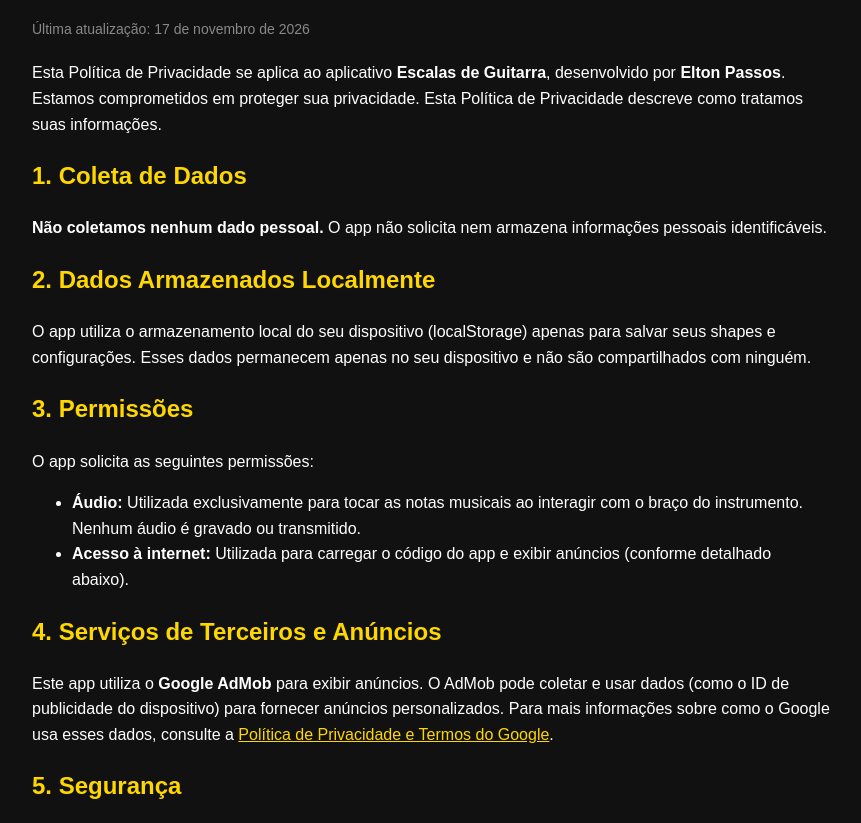
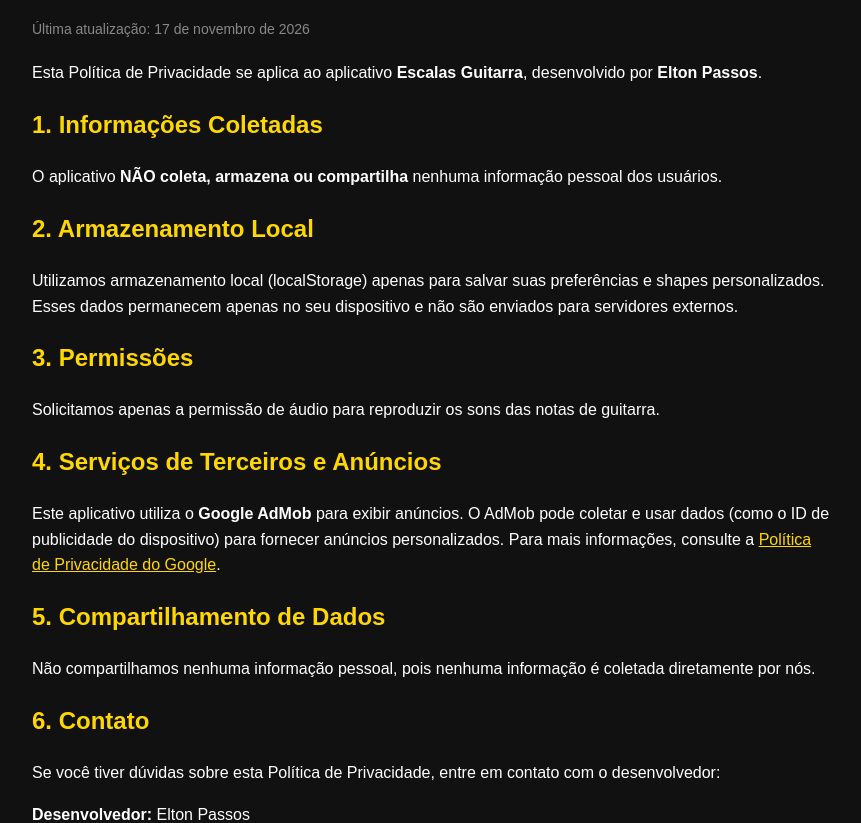
Before and after one commit to EltonesPassos/politica-privacidade, a plain HTML site: page politicadeprivacidade.html in a window 1280 px wide. Shown: the part 96-919 px from the top of the page, without its empty margins (208-1069 px from the left). Drawn offline with Linux system fonts and the light colour scheme.

Commit message:
Update politicadeprivacidade.html

```diff
--- a/politicadeprivacidade.html
+++ b/politicadeprivacidade.html
@@ -3,17 +3,9 @@
 <head>
     <meta charset="UTF-8">
     <meta name="viewport" content="width=device-width, initial-scale=1.0">
-    <title>Política de Privacidade - Escalas de Guitarra</title>
+    <title>Política de Privacidade - Escalas Guitarra</title>
     <style>
-        body {
-            font-family: Arial, sans-serif;
-            max-width: 800px;
-            margin: 0 auto;
-            padding: 20px;
-            background: #111;
-            color: #fff;
-            line-height: 1.6;
-        }
+        body { font-family: Arial, sans-serif; max-width: 800px; margin: 0 auto; padding: 20px; background: #111; color: #fff; line-height: 1.6; }
         h1, h2 { color: gold; }
         .date { color: #888; font-size: 14px; margin-bottom: 20px; }
         a { color: gold; }
@@ -23,36 +15,29 @@
     <h1>Política de Privacidade</h1>
     <div class="date">Última atualização: 17 de novembro de 2026</div>
 
-    <p>Esta Política de Privacidade se aplica ao aplicativo <strong>Escalas de Guitarra</strong>, desenvolvido por <strong>Elton Passos</strong>. Estamos comprometidos em proteger sua privacidade. Esta Política de Privacidade descreve como tratamos suas informações.</p>
+    <p>Esta Política de Privacidade se aplica ao aplicativo <strong>Escalas Guitarra</strong>, desenvolvido por <strong>Elton Passos</strong>.</p>
 
-    <h2>1. Coleta de Dados</h2>
-    <p><strong>Não coletamos nenhum dado pessoal.</strong> O app não solicita nem armazena informações pessoais identificáveis.</p>
+    <h2>1. Informações Coletadas</h2>
+    <p>O aplicativo <strong>NÃO coleta, armazena ou compartilha</strong> nenhuma informação pessoal dos usuários.</p>
 
-    <h2>2. Dados Armazenados Localmente</h2>
-    <p>O app utiliza o armazenamento local do seu dispositivo (localStorage) apenas para salvar seus shapes e configurações. Esses dados permanecem apenas no seu dispositivo e não são compartilhados com ninguém.</p>
+    <h2>2. Armazenamento Local</h2>
+    <p>Utilizamos armazenamento local (localStorage) apenas para salvar suas preferências e shapes personalizados. Esses dados permanecem apenas no seu dispositivo e não são enviados para servidores externos.</p>
 
     <h2>3. Permissões</h2>
-    <p>O app solicita as seguintes permissões:</p>
-    <ul>
-        <li><strong>Áudio:</strong> Utilizada exclusivamente para tocar as notas musicais ao interagir com o braço do instrumento. Nenhum áudio é gravado ou transmitido.</li>
-        <li><strong>Acesso à internet:</strong> Utilizada para carregar o código do app e exibir anúncios (conforme detalhado abaixo).</li>
-    </ul>
+    <p>Solicitamos apenas a permissão de áudio para reproduzir os sons das notas de guitarra.</p>
 
     <h2>4. Serviços de Terceiros e Anúncios</h2>
-    <p>Este app utiliza o <strong>Google AdMob</strong> para exibir anúncios. O AdMob pode coletar e usar dados (como o ID de publicidade do dispositivo) para fornecer anúncios personalizados. Para mais informações sobre como o Google usa esses dados, consulte a <a href="https://policies.google.com/technologies/ads?hl=pt-BR" target="_blank">Política de Privacidade e Termos do Google</a>.</p>
+    <p>Este aplicativo utiliza o <strong>Google AdMob</strong> para exibir anúncios. O AdMob pode coletar e usar dados (como o ID de publicidade do dispositivo) para fornecer anúncios personalizados. Para mais informações, consulte a <a href="https://policies.google.com/technologies/ads?hl=pt-BR" target="_blank">Política de Privacidade do Google</a>.</p>
 
-    <h2>5. Segurança</h2>
-    <p>Como não coletamos dados pessoais diretamente, não há informações pessoais armazenadas em nossos servidores para serem comprometidas.</p>
+    <h2>5. Compartilhamento de Dados</h2>
+    <p>Não compartilhamos nenhuma informação pessoal, pois nenhuma informação é coletada diretamente por nós.</p>
 
-    <h2>6. Alterações nesta Política</h2>
-    <p>Podemos atualizar esta Política de Privacidade ocasionalmente. Recomendamos revisar esta página periodicamente para quaisquer alterações.</p>
-
-    <h2>7. Contato</h2>
+    <h2>6. Contato</h2>
     <p>Se você tiver dúvidas sobre esta Política de Privacidade, entre em contato com o desenvolvedor:</p>
     <p><strong>Desenvolvedor:</strong> Elton Passos</p>
     <p><strong>Email:</strong> eltonespassos@gmail.com</p>
 
     <hr>
-    <p style="font-size: 12px; color: #666;">Escalas de Guitarra © 2026 - Elton Passos</p>
+    <p style="font-size: 12px; color: #666;">Escalas Guitarra © 2026 - Desenvolvido por Elton Passos</p>
 </body>
 </html>
```
